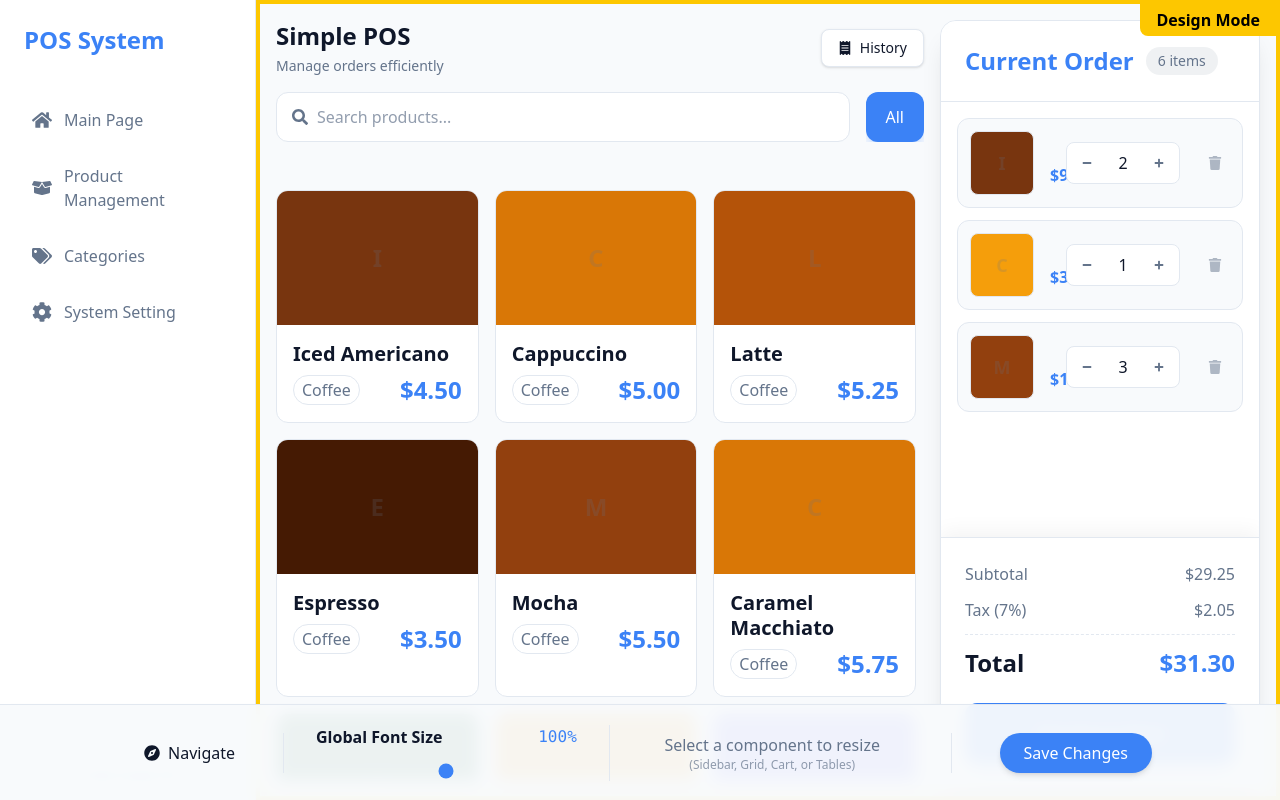
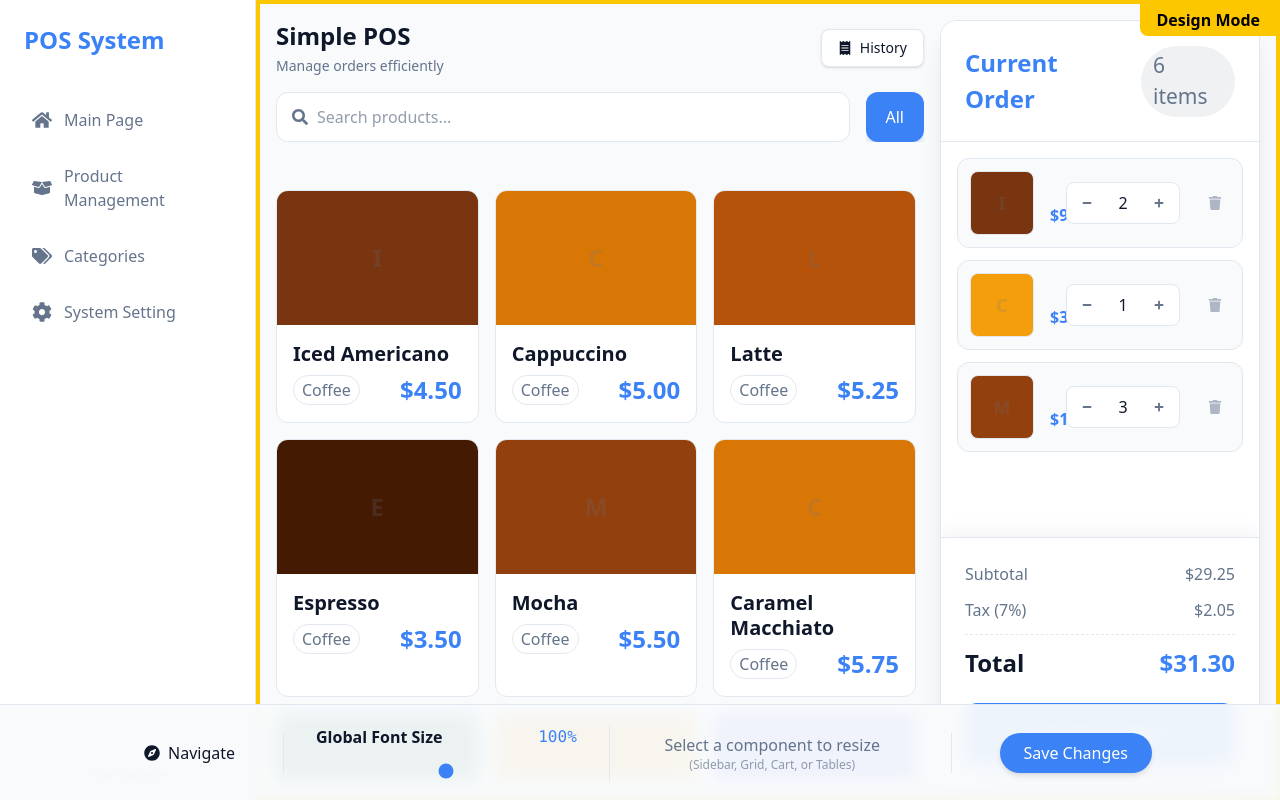
Before and after one commit to ZenitHTH/simple-pos, a Next.js app: page /mockup in a window 1280 px wide. Built offline with nearby package versions, Linux system fonts and the light colour scheme.

Commit message:
chane ui a little bit for text scaling

```diff
--- a/src/app/components/Cart.tsx
+++ b/src/app/components/Cart.tsx
@@ -26,9 +26,9 @@ export default function Cart({ items, onUpdateQuantity, onRemove, onCheckout, cu
     return (
         <div className="flex flex-col h-[calc(100vh-2rem)] bg-card-bg border border-border rounded-2xl shadow-xl overflow-hidden sticky top-4">
             <div className="p-6 border-b border-border bg-card-bg/50 backdrop-blur-sm z-10">
-                <h2 className="text-2xl font-bold flex items-center gap-3">
+                <h2 className="text-[1.5em] font-bold flex items-center gap-3">
                     <span className="text-primary">Current Order</span>
-                    <span className="text-sm font-normal text-muted bg-muted/10 px-3 py-1 rounded-full">
+                    <span className="text-[0.875em] font-normal text-muted bg-muted/10 px-3 py-1 rounded-full">
                         {items.reduce((acc, item) => acc + item.quantity, 0)} items
                     </span>
                 </h2>
```
